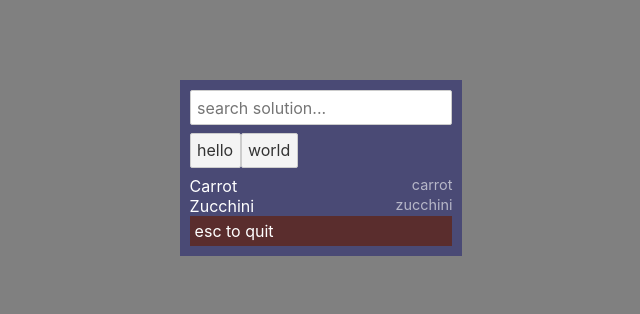
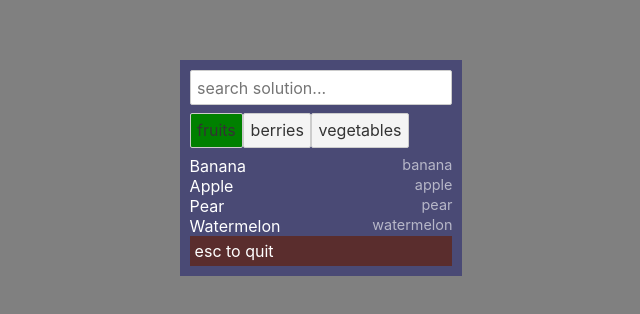
Before and after one commit to jaclynonacloud/svelte-search-solution, a Svelte app: page / in a window 1280 px wide. Shown: the part 232-546 px from the top of the page, without its empty margins (319-959 px from the left). Built offline with nearby package versions, Linux system fonts and the light colour scheme.

Commit message:
Wired components to solution.

```diff
--- a/src/App.svelte
+++ b/src/App.svelte
@@ -22,7 +22,7 @@
 </script>
 
 <main>
-	<SearchSolution {data} />
+	<SearchSolution {data} key="fruits" />
 </main>
 
 <style>
--- a/src/components/molecules/SearchResultList.svelte
+++ b/src/components/molecules/SearchResultList.svelte
@@ -1,10 +1,7 @@
 <script>
     import SearchResult from "../atoms/SearchResult.svelte";
 
-    export let results = [
-        { id: 'carrot', readable: 'Carrot' },
-        { id: 'zucchini', readable: 'Zucchini'}
-    ]
+    export let results = []
 </script>
 
 <div class="search-result-list">
--- a/src/components/molecules/ToggleButtonGroup.svelte
+++ b/src/components/molecules/ToggleButtonGroup.svelte
@@ -5,7 +5,7 @@
     const emit = createEventDispatcher()
 
     export let value = ''
-    export let options = ['hello', 'world']
+    export let options = []
 
     const handleSelected = option => {
         value = option
--- a/src/components/organisms/SearchSolution.svelte
+++ b/src/components/organisms/SearchSolution.svelte
@@ -4,14 +4,16 @@
     import SearchResultList from '../molecules/SearchResultList.svelte'
 
     export let data = {}
+    export let key = ''
 
-    console.log(data)
+    $: options = Object.keys(data)
+    $: results = data[key]
 </script>
 
 <section class="search-solution">
     <SearchInput />
-    <ToggleButtonGroup />
-    <SearchResultList />
+    <ToggleButtonGroup {options} bind:value={key} />
+    <SearchResultList {results} />
     <div class="search-solution__footer">esc to quit</div>
 </section>
 
```
